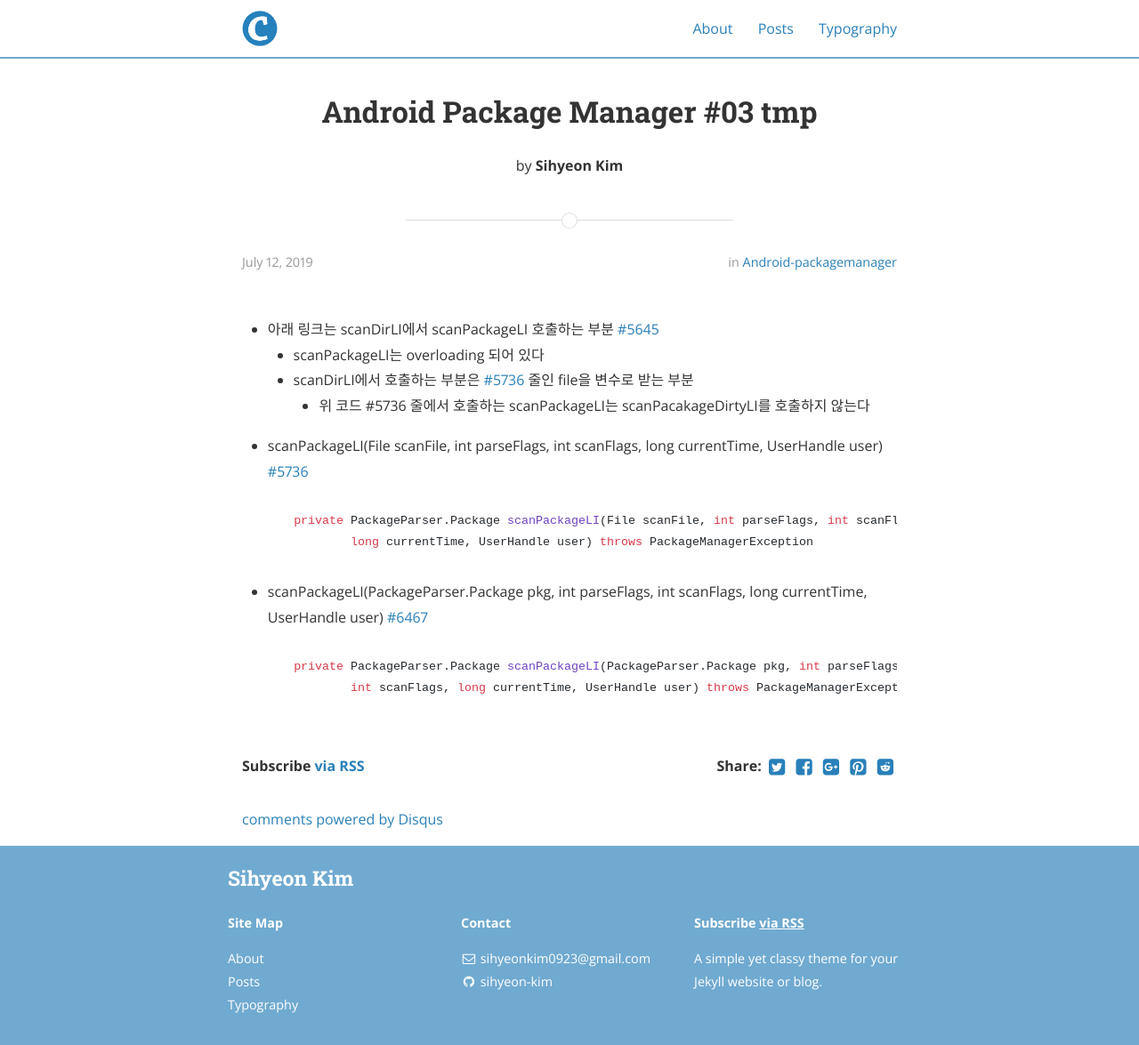
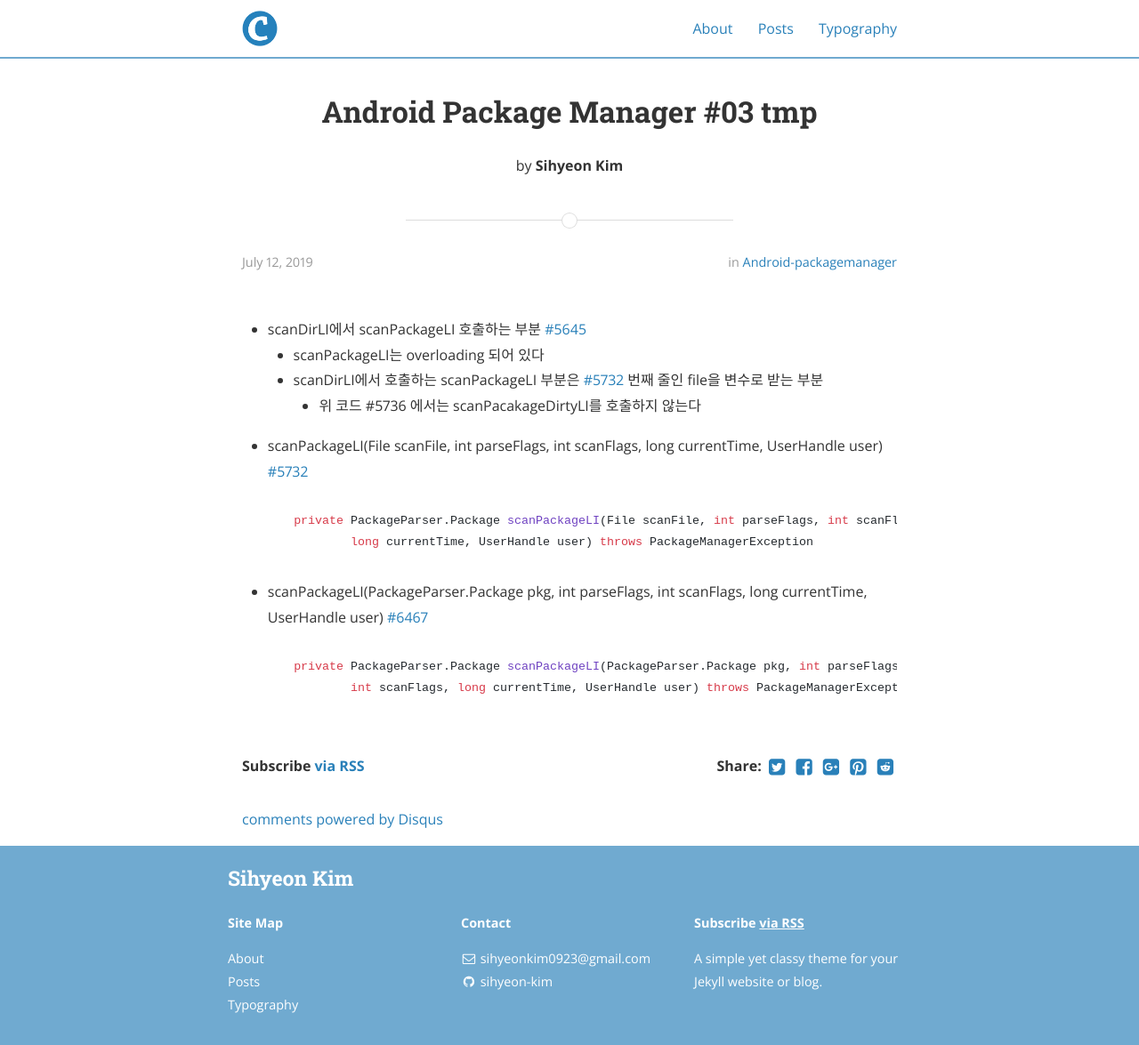
Before and after one commit to sihyeon-kim/sihyeon-kim.github.io, a Jekyll site: the page built from _posts/2019-07-12-Android-Package-Manager-#02-tmp.markdown, in a window 1280 px wide. Shown: the whole page at 89% size. Built offline with Jekyll 4.4.1, drawn with Linux system fonts in a browser that asks for light colours; nearby versions of some CDN libraries; comment, search, counter and statistics services are not loaded.

Commit message:
Update 2019-07-12-Android-Package-Manager-#02-tmp.markdown

````diff
--- a/_posts/2019-07-12-Android-Package-Manager-#02-tmp.markdown
+++ b/_posts/2019-07-12-Android-Package-Manager-#02-tmp.markdown
@@ -6,13 +6,13 @@ author: Sihyeon Kim
 categories: android-packagemanager
 ---
 
-- 아래 링크는 scanDirLI에서 scanPackageLI 호출하는 부분 [ #5645 ](https://android.googlesource.com/platform/frameworks/base/+/refs/tags/android-6.0.1_r77/services/core/java/com/android/server/pm/PackageManagerService.java#5645)
+- scanDirLI에서 scanPackageLI 호출하는 부분 [ #5645 ](https://android.googlesource.com/platform/frameworks/base/+/refs/tags/android-6.0.1_r77/services/core/java/com/android/server/pm/PackageManagerService.java#5645)
   - scanPackageLI는 overloading 되어 있다
-  - scanDirLI에서 호출하는 부분은 [ #5736 ](https://android.googlesource.com/platform/frameworks/base/+/refs/tags/android-6.0.1_r77/services/core/java/com/android/server/pm/PackageManagerService.java#5732) 줄인 file을 변수로 받는 부분
-    - 위 코드 #5736 줄에서 호출하는 scanPackageLI는 scanPacakageDirtyLI를 호출하지 않는다
+  - scanDirLI에서 호출하는 scanPackageLI 부분은 [ #5732 ](https://android.googlesource.com/platform/frameworks/base/+/refs/tags/android-6.0.1_r77/services/core/java/com/android/server/pm/PackageManagerService.java#5732) 번째 줄인 file을 변수로 받는 부분
+    - 위 코드 #5736 에서는 scanPacakageDirtyLI를 호출하지 않는다
 
 
-- scanPackageLI(File scanFile, int parseFlags, int scanFlags, long currentTime, UserHandle user) [ #5736 ](https://android.googlesource.com/platform/frameworks/base/+/refs/tags/android-6.0.1_r77/services/core/java/com/android/server/pm/PackageManagerService.java#5732)
+- scanPackageLI(File scanFile, int parseFlags, int scanFlags, long currentTime, UserHandle user) [ #5732 ](https://android.googlesource.com/platform/frameworks/base/+/refs/tags/android-6.0.1_r77/services/core/java/com/android/server/pm/PackageManagerService.java#5732)
 ```
     private PackageParser.Package scanPackageLI(File scanFile, int parseFlags, int scanFlags,
             long currentTime, UserHandle user) throws PackageManagerException
````
